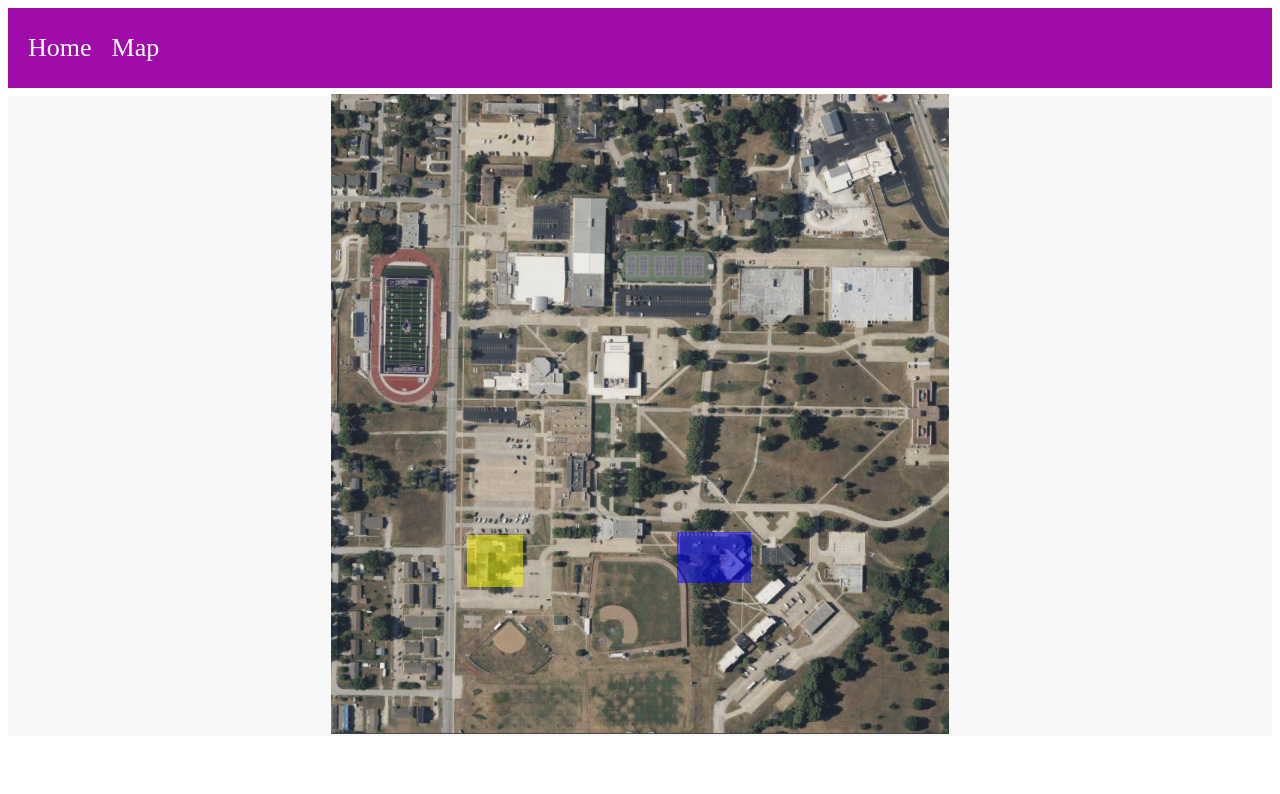
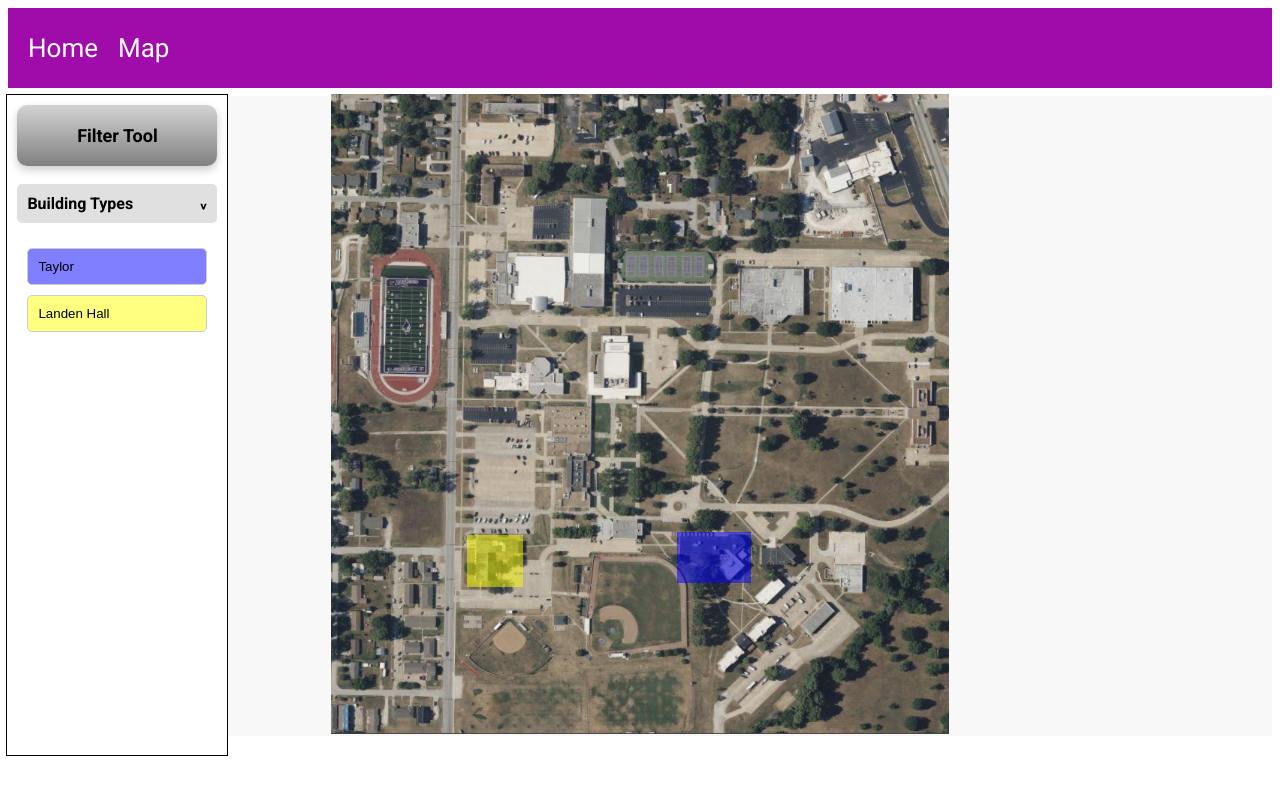
Before and after one commit to JacobMinder/CCSCHackathon2025, a React (Create React App) app in the folder sbumap/: page /map in a window 1280 px wide. Shown: the top 794 px of the page. Built offline with nearby package versions, Linux system fonts and the light colour scheme.

Commit message:
some filter changes

```diff
--- a/sbumap/src/App.css
+++ b/sbumap/src/App.css
@@ -1,3 +1,12 @@
+/* Import the font from Google Fonts */
+@import url('https://fonts.googleapis.com/css2?family=Roboto:wght@400;700&display=swap');
+
+/* Apply the font globally */
+body {
+  font-family: 'Roboto', sans-serif;
+}
+
+/* Additional global styles can go here */
 .App {
   text-align: center;
 }
--- a/sbumap/src/screens/Map.css
+++ b/sbumap/src/screens/Map.css
@@ -6,16 +6,115 @@
   justify-content: center;
   height: 80vh;
   background-color: #f8f8f8;
-  margin-top: 1vh; /* Add margin to push the container below the header */
+  margin-top: 1vh;
+}
+
+.menu {
+  width: 200px;
+  padding: 10px;
+  background-color: white;
+  border: 1px solid black;
+  position: fixed;
+  left: 0.5%;
+  top: 11.75%;
+  height: 80%;
+  overflow-y: auto;
+  z-index: 10;
+}
+
+.menu.zoomed {
+  position: fixed;
+  top: 10px;
+  left: 10px;
+  height: auto; /* Adjust height to fit content */
+}
+
+.filter-title {
+  border-radius: 10px; /* Rounded corners */
+  padding: 20px;
+  color: black;
+  font-size: 18px;
+  text-align: center;
+  display: flex;
+  align-items: center;
+  justify-content: center;
+  background: linear-gradient(to bottom, #d3d3d3, #808080);
+  /* #d3d3d3 = Light Gray, #808080 = Darker Gray */
+  box-shadow: 0 4px 8px rgba(0, 0, 0, 0.2); /* Optional shadow for depth */
+  margin-top: 0;
+}
+
+.filter-box h4,
+.building-list h4 {
+  cursor: pointer;
+  padding: 10px;
+  background-color: #e0e0e0;
+  border-radius: 5px;
+  margin: 0;
+  transition: background-color 0.3s ease;
+  display: flex;
+  justify-content: space-between;
+  align-items: center;
+}
+
+.filter-box h4:hover,
+.building-list h4:hover {
+  background-color: #d0d0d0;
+}
+
+.arrow {
+  display: inline-block;
+  transition: transform 0.3s ease;
+}
+
+.arrow {
+  transform: rotate(180deg);
+}
+
+.filter-box div,
+.building-list ul {
+  display: none;
+  padding: 10px;
+  list-style-type: none;
+  background-color: transparent;
+  border-radius: 5px;
+  margin-top: 10px;
+}
+
+.filter-box.show div,
+.building-list.show ul {
+  display: block;
+}
+
+.filter-box div {
+  display: flex;
+  flex-direction: column;
+  align-items: flex-start; /* Align items to the left */
+  padding: 10px;
+  background-color: #f0f0f0;
+  border: 1px solid #ccc;
+  border-radius: 5px;
+  margin-top: 10px;
+}
+
+.filter-box div input,
+.building-list ul input {
+  margin-right: 10px;
+}
+
+.filter-box div label,
+.building-list ul label {
+  cursor: pointer;
 }
 
 .image-container {
+  flex-grow: 1;
   position: relative; /* Make the image container the relative container */
   transition: all 0.3s ease-in-out;
 }
 
 .image-container.zoomed {
-  width: "100%";
+  width: 100%;
   margin-top: 143vh; /* Push the zoomed image down by 10vh */
   display: flex;
   justify-content: center;
@@ -36,7 +135,10 @@
   object-fit: contain; /* Ensure the image fits within the container */
 }
 
-.building {
-  position: absolute; /* Position buildings absolutely within the image */
-  background-color: rgba(255, 0, 0, 0.3);
+select {
+  width: 100%;
+  padding: 5px;
+  margin-bottom: 10px;
+  border: 1px solid #ccc;
+  border-radius: 4px;
 }
--- a/sbumap/src/screens/Map.js
+++ b/sbumap/src/screens/Map.js
@@ -1,11 +1,25 @@
-import React, { useState } from 'react';
+import React, { useState, useEffect } from 'react';
 import './Map.css';
 import campus from './thumbnail_image.png';
 import Building from './Building';
 import buildingData from '../data.json'; // Import the JSON data
 
+const buildingTypes = ['Academic', 'Dormitory', 'Administrative', 'Recreational', 'Other'];
+
 const Map = () => {
   const [isZoomed, setIsZoomed] = useState(false);
+  const [selectedTypes, setSelectedTypes] = useState(buildingTypes);
+  const [selectedBuildings, setSelectedBuildings] = useState(buildingData.map(building => building.buildingName));
+  const [showTypeFilter, setShowTypeFilter] = useState(false);
+  const [showBuildingList, setShowBuildingList] = useState(true); // Set to true to show the list by default
+
+  useEffect(() => {
+    // Update selectedBuildings based on selectedTypes
+    const updatedSelectedBuildings = buildingData
+      .filter(building => selectedTypes.includes(building.buildingType))
+      .map(building => building.buildingName);
+    setSelectedBuildings(updatedSelectedBuildings);
+  }, [selectedTypes]);
 
   const getBackgroundColor = (buildingType) => {
     switch (buildingType) {
@@ -26,8 +40,80 @@ const Map = () => {
     setIsZoomed(!isZoomed);
   };
 
+  const handleTypeChange = (type) => {
+    setSelectedTypes((prevSelectedTypes) =>
+      prevSelectedTypes.includes(type)
+        ? prevSelectedTypes.filter((t) => t !== type)
+        : [...prevSelectedTypes, type]
+    );
+  };
+
+  const handleBuildingChange = (buildingName) => {
+    setSelectedBuildings((prevSelectedBuildings) =>
+      prevSelectedBuildings.includes(buildingName)
+        ? prevSelectedBuildings.filter((b) => b !== buildingName)
+        : [...prevSelectedBuildings, buildingName]
+    );
+  };
+
   return (
     <div className="container">
+      <div className={`menu ${isZoomed ? 'zoomed' : ''}`}>
+        <h3 className="filter-title">Filter Tool</h3>
+        <div className={`filter-box ${showTypeFilter ? 'show' : ''}`}>
+          <h4 onClick={() => setShowTypeFilter(!showTypeFilter)}>
+            Building Types
+            <span className={`arrow ${showTypeFilter ? 'open' : ''}`}>^</span>
+          </h4>
+          {showTypeFilter && (
+            <div>
+              {buildingTypes.map((type) => (
+                <button
+                  key={type}
+                  onClick={() => handleTypeChange(type)}
+                  style={{
+                    backgroundColor: selectedTypes.includes(type) ? getBackgroundColor(type) : 'transparent',
+                    border: '1px solid #ccc',
+                    borderRadius: '5px',
+                    padding: '10px',
+                    margin: '5px 0',
+                    cursor: 'pointer',
+                    width: '100%',
+                    textAlign: 'left'
+                  }}
+                >
+                  {type}
+                </button>
+              ))}
+            </div>
+          )}
+        </div>
+        <div className={`building-list ${showBuildingList ? 'show' : ''}`}>
+          {showBuildingList && (
+            <ul>
+              {buildingData.map((building, index) => (
+                <li key={index}>
+                  <button
+                    onClick={() => handleBuildingChange(building.buildingName)}
+                    style={{
+                      backgroundColor: selectedBuildings.includes(building.buildingName) ? getBackgroundColor(building.buildingType) : 'transparent',
+                      border: '1px solid #ccc',
+                      borderRadius: '5px',
+                      padding: '10px',
+                      margin: '5px 0',
+                      cursor: 'pointer',
+                      width: '100%',
+                      textAlign: 'left'
+                    }}
+                  >
+                    {building.buildingName}
+                  </button>
+                </li>
+              ))}
+            </ul>
+          )}
+        </div>
+      </div>
       <div className={`image-container ${isZoomed ? 'zoomed' : ''}`}>
         <img
           src={campus}
@@ -35,7 +121,9 @@ const Map = () => {
           className="zoomable-image"
           onClick={handleZoom}
         />
-        {buildingData.map((building, index) => (
+        {buildingData
+          .filter((building) => selectedBuildings.includes(building.buildingName))
+          .map((building, index) => (
             <Building
               key={index}
               route={`/map/${building.buildingName.toLowerCase()}`}
```
Lines whose indentation alone changed are shown as unchanged.
